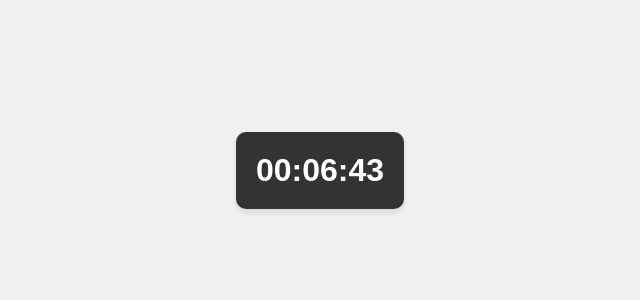
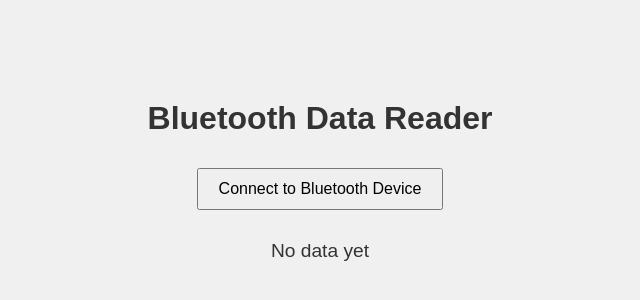
Before and after one commit to anarrowroad/PlotDataWebApp, a plain HTML site: page index.html in a window 1280 px wide. Shown: the part 230-530 px from the top of the page, without its empty margins (320-960 px from the left). Drawn offline with Linux system fonts and the light colour scheme.

Commit message:
Update index.html
bluetooth

```diff
--- a/index.html
+++ b/index.html
@@ -3,47 +3,70 @@
 <head>
     <meta charset="UTF-8">
     <meta name="viewport" content="width=device-width, initial-scale=1.0">
-    <title>Current Time</title>
+    <title>Bluetooth Example</title>
     <style>
         body {
             display: flex;
+            flex-direction: column;
+            align-items: center;
             justify-content: center;
-            align-items: center;
             height: 100vh;
             margin: 0;
             font-family: Arial, sans-serif;
             background-color: #f0f0f0;
+            color: #333;
         }
-        .clock {
-            font-size: 2rem;
-            font-weight: bold;
-            background: #333;
-            color: #fff;
-            padding: 20px;
-            border-radius: 10px;
-            box-shadow: 0 4px 6px rgba(0,0,0,0.1);
+        button {
+            margin: 10px;
+            padding: 10px 20px;
+            font-size: 1rem;
+            cursor: pointer;
+        }
+        .output {
+            font-size: 1.2rem;
+            margin-top: 20px;
         }
     </style>
 </head>
 <body>
-    <div class="clock" id="clock"></div>
+    <h1>Bluetooth Data Reader</h1>
+    <button id="connectButton">Connect to Bluetooth Device</button>
+    <div class="output" id="output">No data yet</div>
 
     <script>
-        function updateTime() {
-            const now = new Date();
-            const hours = String(now.getHours()).padStart(2, '0');
-            const minutes = String(now.getMinutes()).padStart(2, '0');
-            const seconds = String(now.getSeconds()).padStart(2, '0');
-            const timeString = `${hours}:${minutes}:${seconds}`;
+        const connectButton = document.getElementById('connectButton');
+        const output = document.getElementById('output');
 
-            document.getElementById('clock').textContent = timeString;
-        }
+        connectButton.addEventListener('click', async () => {
+            try {
+                // Request Bluetooth device
+                const device = await navigator.bluetooth.requestDevice({
+                    // Filter by a specific Bluetooth service
+                    // Replace with your service UUID or remove filters to see all devices
+                    filters: [{ services: ['battery_service'] }]
+                });
 
-        // Update time every second
-        setInterval(updateTime, 1000);
+                // Connect to the GATT server
+                const server = await device.gatt.connect();
+                console.log('Connected to', device.name);
 
-        // Initial call to set the time immediately on page load
-        updateTime();
+                // Get the battery service
+                const service = await server.getPrimaryService('battery_service');
+
+                // Get the battery level characteristic
+                const characteristic = await service.getCharacteristic('battery_level');
+
+                // Read the battery level
+                const value = await characteristic.readValue();
+                const batteryLevel = value.getUint8(0);
+
+                // Display the battery level
+                output.textContent = `Battery level is ${batteryLevel}%`;
+            } catch (error) {
+                console.error('Error:', error);
+                output.textContent = 'Failed to connect or read data';
+            }
+        });
     </script>
 </body>
 </html>
```
